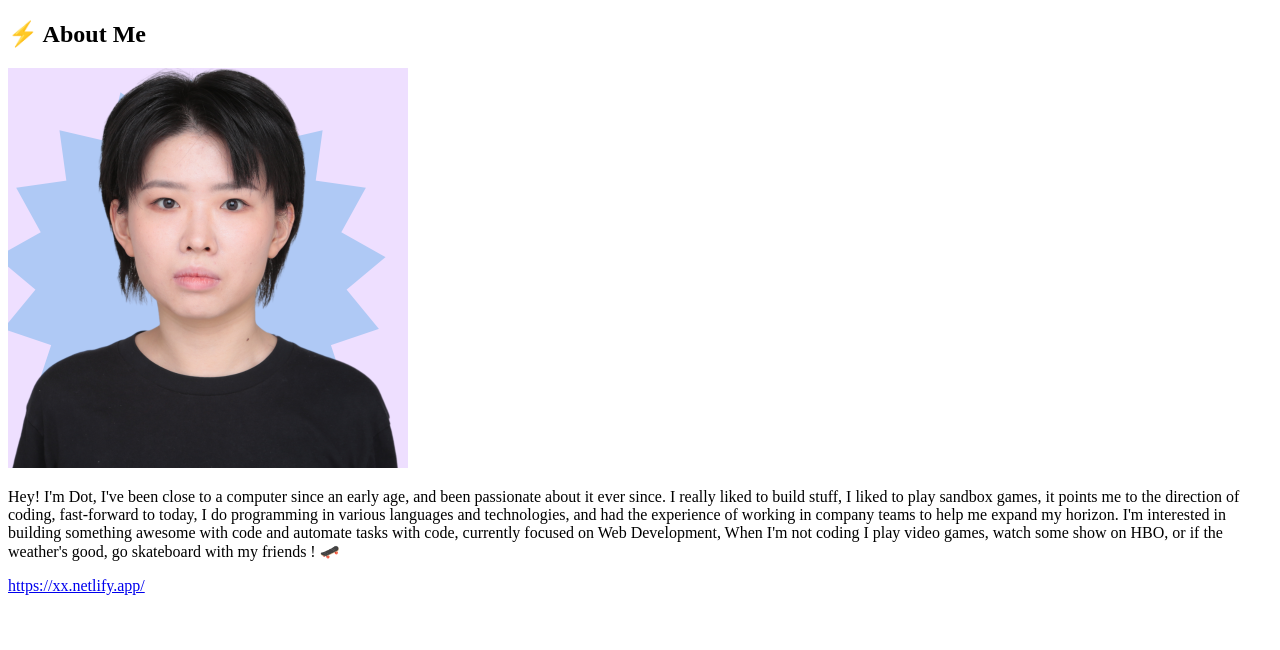
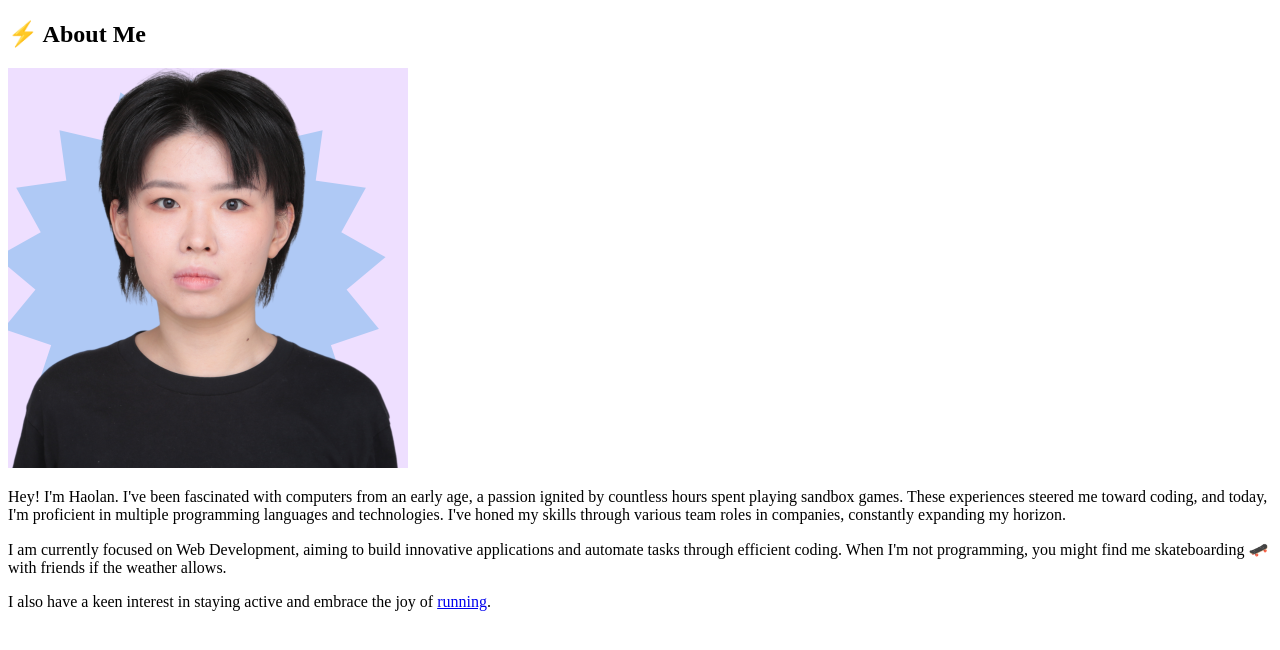
Before and after one commit to zerone0x/i8nsu99ort, a Next.js app: page /AboutMe in a window 1280 px wide. Shown: the top 650 px of the page. Built offline with nearby package versions, Linux system fonts and the light colour scheme.

Commit message:
Update header and about content

```diff
--- a/src/components/canvas/pc/PCCanvas.tsx
+++ b/src/components/canvas/pc/PCCanvas.tsx
@@ -35,8 +35,8 @@ export default function PCCanvas() {
             autoRotate
             enableZoom={false}
             maxPolarAngle={Math.PI / 2} // 允许相机稍微向下
-minPolarAngle={Math.PI / 2} // 允许相机稍微向上
-// enabled={false}
+            minPolarAngle={Math.PI / 2} // 允许相机稍微向上
+            // enabled={false}
           />
           <PC />
           {/* <Environment preset="sunset" background /> */}
--- a/src/pages/AboutMe.tsx
+++ b/src/pages/AboutMe.tsx
@@ -18,24 +18,18 @@ function AboutMe() {
             />
           </div>
           <div className="flex-1">
-            <p className="text-lg text-gray-600">
-              Hey! I'm Dot, I've been close to a computer since an early age,
-              and been passionate about it ever since. I really liked to build
-              stuff, I liked to play sandbox games, it points me to the
-              direction of coding, fast-forward to today, I do programming in
-              various languages and technologies, and had the experience of
-              working in company teams to help me expand my horizon. I'm
-              interested in building something awesome with code and automate
-              tasks with code, currently focused on Web Development, When I'm
-              not coding I play video games, watch some show on HBO, or if the
-              weather's good, go skateboard with my friends ! 🛹
-            </p>
-            <a
-              href="https://xx.netlify.app/"
-              className="text-blue-500 underline mt-2 inline-block"
-            >
-              https://xx.netlify.app/
-            </a>
+      <p className="text-lg text-gray-600">
+  Hey! I'm Haolan. I've been fascinated with computers from an early age, a passion ignited by countless hours spent playing sandbox games. These experiences steered me toward <span className="font-semibold">coding</span>, and today, I'm <span className="font-semibold">proficient in multiple programming languages and technologies</span>. I've honed my skills through various team roles in companies, constantly expanding my horizon.
+</p>
+<p className="text-lg text-gray-600">
+  I am currently focused on <span className="font-semibold text-indigo-600">Web Development</span>, aiming to build <span className="font-semibold">innovative applications</span> and <span className="font-semibold">automate tasks</span> through efficient coding. When I'm not programming, you might find me skateboarding 🛹 with friends if the weather allows.
+</p>
+<p className="text-lg text-gray-600">
+  I also have a keen interest in staying active and embrace the joy of <a href="https://craftship.xyz/running_page/" target="_blank" className="text-blue-500 hover:bg-gradient-to-r from-green-400 to-blue-500 hover:text-transparent hover:bg-clip-text hover:scale-105 transition duration-300">
+  running
+</a>.
+</p>
+
           </div>
         </div>
       </div>
--- a/src/ui/footer.tsx
+++ b/src/ui/footer.tsx
@@ -1,10 +1,6 @@
 import SocialIcon from "../components/SocialIcon";
 function footer() {
-  return (
-    <div>
-      CopyRight@2024
-    </div>
-  );
+  return <div>CopyRight@2024</div>;
 }
 
 export default footer;
```
Also changed, not shown: src/app/page.tsx (+5 -7 lines), src/components/MobieMenu.tsx (+56 -10 lines), src/components/canvas/pc/PC.tsx (+5 -5 lines), src/data/config.tsx (+27 -20 lines), src/pages/about.tsx (+5 -5 lines), src/ui/header.tsx (+6 -6 lines).
